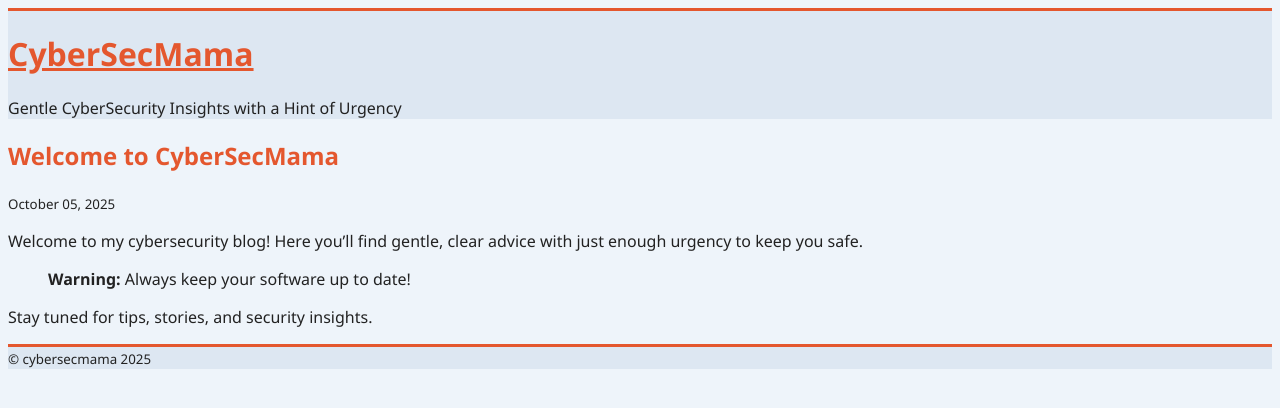
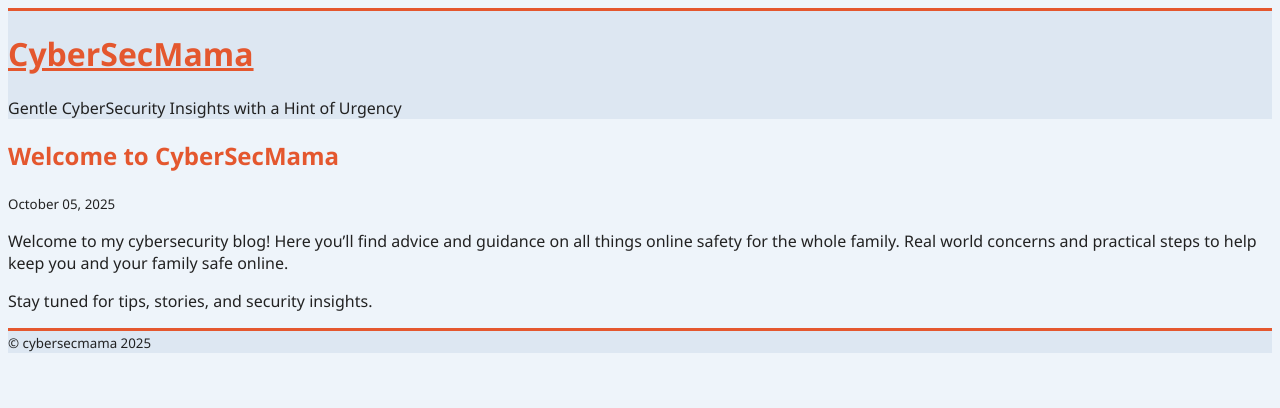
Before and after one commit to cybersecmama/cybersecmama.github.io, a Jekyll site: the page built from _posts/2025-10-05-welcome-to-cybersecmama.md, in a window 1280 px wide. Shown: the top 408 px of the page. Built offline with Jekyll 4.4.1, drawn with Linux system fonts in a browser that asks for light colours.

Commit message:
Revise blog introduction for clarity and focus
Updated the introduction to provide clearer guidance on online safety for families.

```diff
--- a/_posts/2025-10-05-welcome-to-cybersecmama.md
+++ b/_posts/2025-10-05-welcome-to-cybersecmama.md
@@ -4,8 +4,6 @@ title: "Welcome to CyberSecMama"
 date: 2025-10-05
 ---
 
-Welcome to my cybersecurity blog! Here you'll find gentle, clear advice with just enough urgency to keep you safe.
-
-> **Warning:** Always keep your software up to date!
+Welcome to my cybersecurity blog! Here you'll find advice and guidance on all things online safety for the whole family. Real world concerns and practical steps to help keep you and your family safe online.
 
 Stay tuned for tips, stories, and security insights.
```
